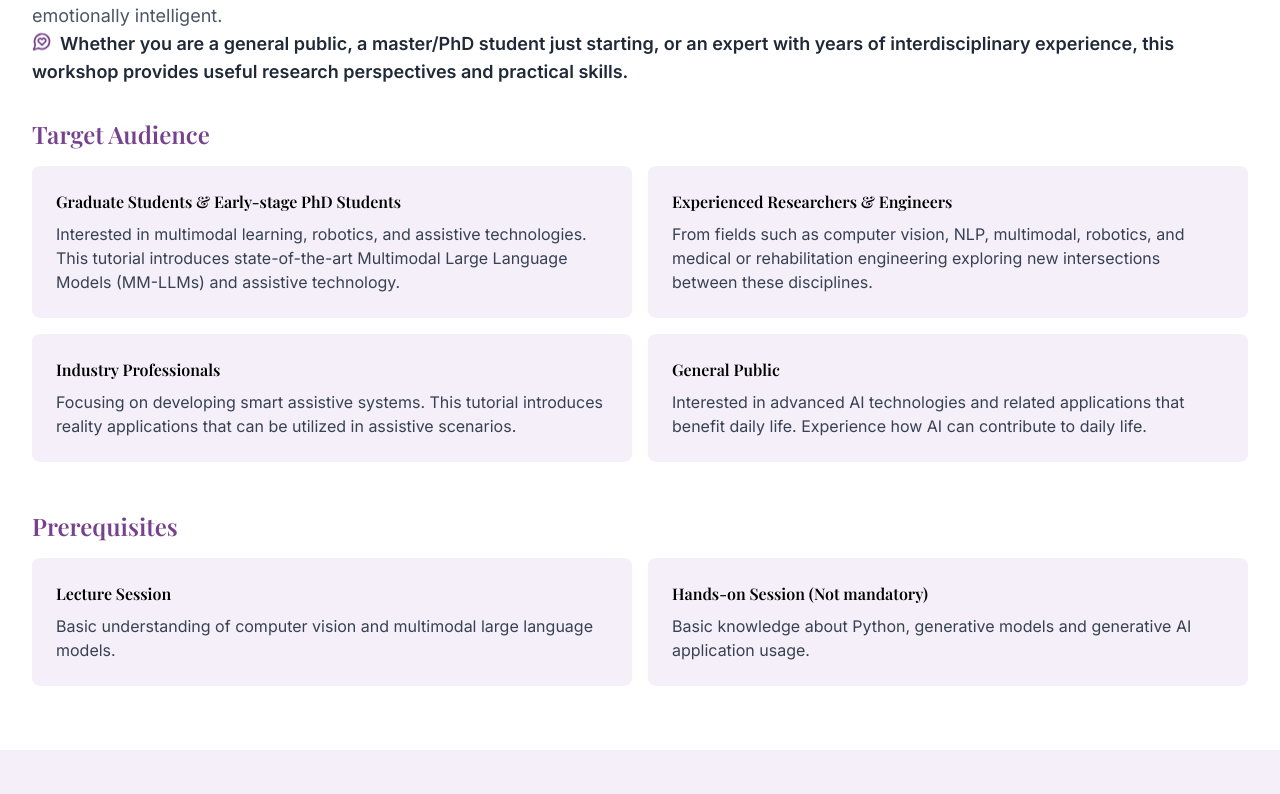
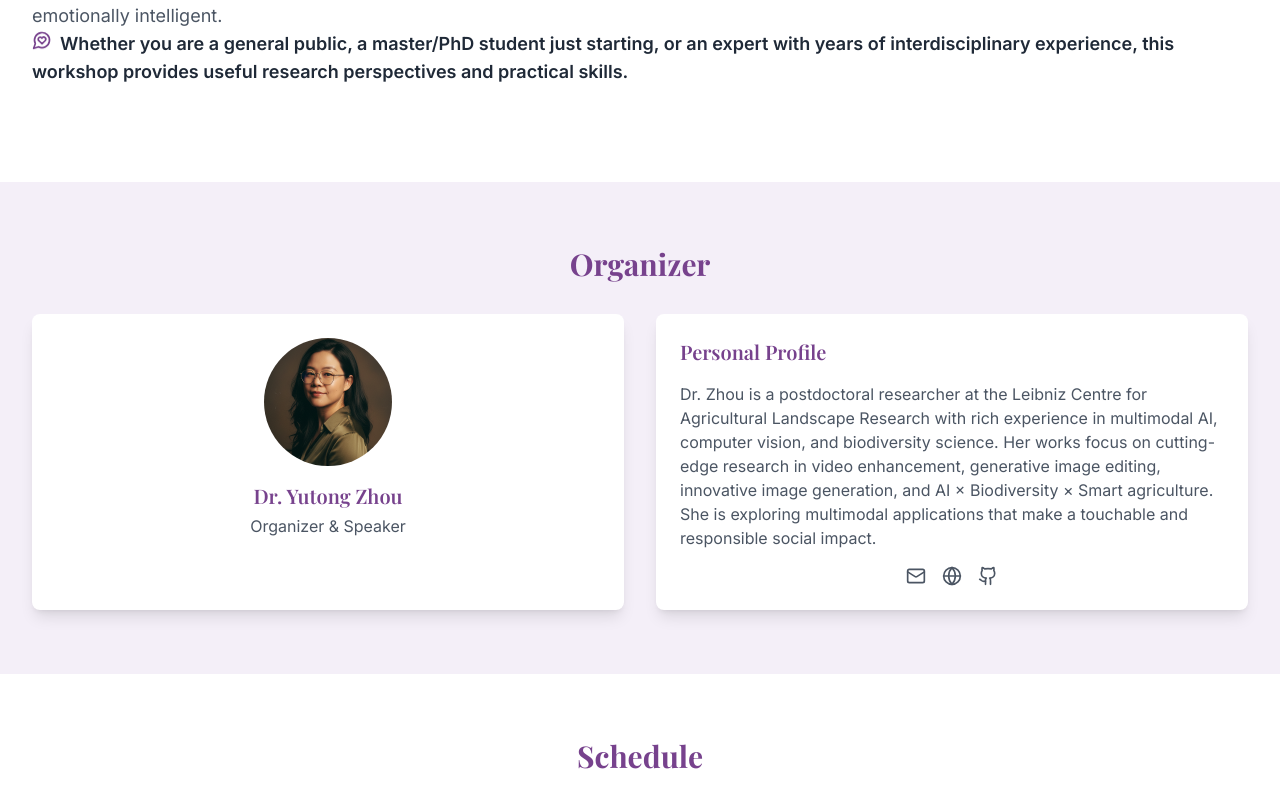
Before and after one commit to ElizaZhou96/EmpAI26, a React (Vite) app: page / in a window 1280 px wide. Shown: the part 986-1780 px from the top of the page. Built offline with nearby package versions, Linux system fonts and the light colour scheme.

Commit message:
Update App.tsx

```diff
--- a/src/App.tsx
+++ b/src/App.tsx
@@ -4,21 +4,6 @@ import { useRef } from "react";
 import FluidEffect from './components/FluidEffect';
 import RippleEffect from './components/RippleEffect';
 import AccessibilityToggle from './components/AccessibilityToggle';
-
-const papers = [
-  {
-    title: "Attention Is All You Need",
-    authors: "Vaswani et al.",
-    year: "2017",
-    link: "https://arxiv.org/abs/1706.03762",
-  },
-  {
-    title: "BERT: Pre-training of Deep Bidirectional Transformers",
-    authors: "Devlin et al.",
-    year: "2018",
-    link: "https://arxiv.org/abs/1810.04805",
-  },
-];
 
 function App() {
   const [isMenuOpen, setIsMenuOpen] = useState(false);
@@ -89,7 +74,7 @@ function App() {
       <section id="home" className="max-w-7xl mx-auto px-4 sm:px-6 lg:px-8 py-16">
         <div className="text-center">
           <h1 className="text-4xl font-bold text-[#77428D] mb-4">
-            Empathic AI: Face, Gesture, and Accessibility Technologies (EmpAI 2026)
+            Empathic AI: Face, Gesture, and Accessibility Technologies
           </h1>
 
           <p className="text-lg text-gray-600 mb-8">
@@ -123,44 +108,6 @@ function App() {
           <p className="text-lg text-gray-600 mb-8">
           In the past decade, artificial intelligence (AI) has achieved remarkable progress in recognizing faces, gestures, and multimodal signals. However, the most challenging question remains: How can AI understand all humans, not only the “typical” ones? According to the World Health Organization (WHO) report in 2023, an estimated 1.3 billion people (about 16% of the global population) live with significant disabilities affecting vision, hearing, cognition, or mobility. Their gestures are subtler, their facial cues atypical, and their voices sometimes silent. <br />This workshop proposes <strong className="font-bold text-gray-800">“Empathic Intelligence,”</strong> which extends beyond perception and action, bringing social understanding, affective awareness, and human-centered reasoning into intelligent systems. We aim to explore how multimodal AI can perceive, express, and respond responsibly to non-normative human signals, designing technologies and applications that make the world more accessible, inclusive, and emotionally intelligent. <br /><strong className="font-bold text-gray-800"><MessageCircleHeart className="inline w-5 h-5 text-[#77428D] animate-bounce mr-2" />Whether you are a general public, a master/PhD student just starting, or an expert with years of interdisciplinary experience, this workshop provides useful research perspectives and practical skills.</strong>
           </p>
-
-          {/* Target Audience */}
-          <div className="mb-12">
-            <h3 className="text-2xl font-semibold text-[#77428D] mb-4">Target Audience</h3>
-            <div className="grid grid-cols-1 md:grid-cols-2 gap-4">
-              <div className="bg-[#f4eff8] p-6 rounded-lg">
-                <h4 className="font-semibold mb-2">Graduate Students & Early-stage PhD Students</h4>
-                <p className="text-gray-700">Interested in multimodal learning, robotics, and assistive technologies. This tutorial introduces state-of-the-art Multimodal Large Language Models (MM-LLMs) and assistive technology.</p>
-              </div>
-              <div className="bg-[#f4eff8] p-6 rounded-lg">
-                <h4 className="font-semibold mb-2">Experienced Researchers & Engineers</h4>
-                <p className="text-gray-700">From fields such as computer vision, NLP, multimodal, robotics, and medical or rehabilitation engineering exploring new intersections between these disciplines.</p>
-              </div>
-              <div className="bg-[#f4eff8] p-6 rounded-lg">
-                <h4 className="font-semibold mb-2">Industry Professionals</h4>
-                <p className="text-gray-700">Focusing on developing smart assistive systems. This tutorial introduces reality applications that can be utilized in assistive scenarios.</p>
-              </div>
-              <div className="bg-[#f4eff8] p-6 rounded-lg">
-                <h4 className="font-semibold mb-2">General Public</h4>
-                <p className="text-gray-700">Interested in advanced AI technologies and related applications that benefit daily life. Experience how AI can contribute to daily life.</p>
-              </div>
-            </div>
-          </div>
-
-          {/* Prerequisites */}
-          <div>
-            <h3 className="text-2xl font-semibold text-[#77428D] mb-4">Prerequisites</h3>
-            <div className="grid grid-cols-1 md:grid-cols-2 gap-4">
-              <div className="bg-[#f4eff8] p-6 rounded-lg">
-                <h4 className="font-semibold mb-2">Lecture Session</h4>
-                <p className="text-gray-700">Basic understanding of computer vision and multimodal large language models.</p>
-              </div>
-              <div className="bg-[#f4eff8] p-6 rounded-lg">
-                <h4 className="font-semibold mb-2">Hands-on Session (Not mandatory)</h4>
-                <p className="text-gray-700">Basic knowledge about Python, generative models and generative AI application usage.</p>
-              </div>
-            </div>
-          </div>
         </div>
       </section>
 
@@ -268,22 +215,12 @@ function App() {
         </div>
       </section>
 
-      {/* Reading List Section */}
-      <section id="reading" className="py-16">
-        <div className="max-w-7xl mx-auto px-4 sm:px-6 lg:px-8">
-          <h2 className="text-3xl font-bold text-[#77428D] mb-8 text-center">
-            Reading List
-          </h2>
-          <ReadingListSlider />
-        </div>
-      </section>
-
       {/* Footer with Copyright */}
       <footer className="bg-white py-8">
         <div className="max-w-7xl mx-auto px-4 sm:px-6 lg:px-8">
           <div className="text-center text-gray-600">
             <p>© Copyright Yutong Zhou. All rights reserved.</p>
-            <p className="mt-2">FG 2026 Tutorial</p>
+            <p className="mt-2">EmpAI @FG 2026</p>
           </div>
         </div>
       </footer>
```
